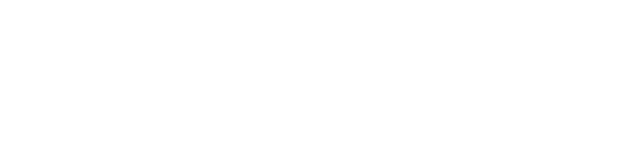
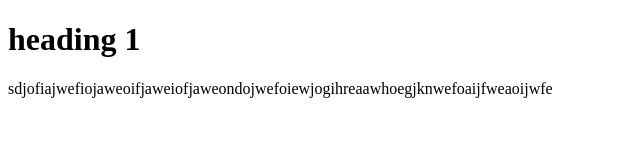
Before and after one commit to kimvurly/boba-drops, a plain HTML site: page index.html in a window 1280 px wide. Shown: the whole page, without its empty margins (0-640 px from the left). Drawn offline with Linux system fonts and the light colour scheme.

Commit message:
added text

```diff
--- a/index.html
+++ b/index.html
@@ -1,5 +1,8 @@
 <!DOCTYPE html>
 <html>
     <head></head>
-    <body></body>
+    <body>
+        <h1>heading 1</h1>
+        <p>sdjofiajwefiojaweoifjaweiofjaweondojwefoiewjogihreaawhoegjknwefoaijfweaoijwfe</p>
+    </body>
 </html>
```
